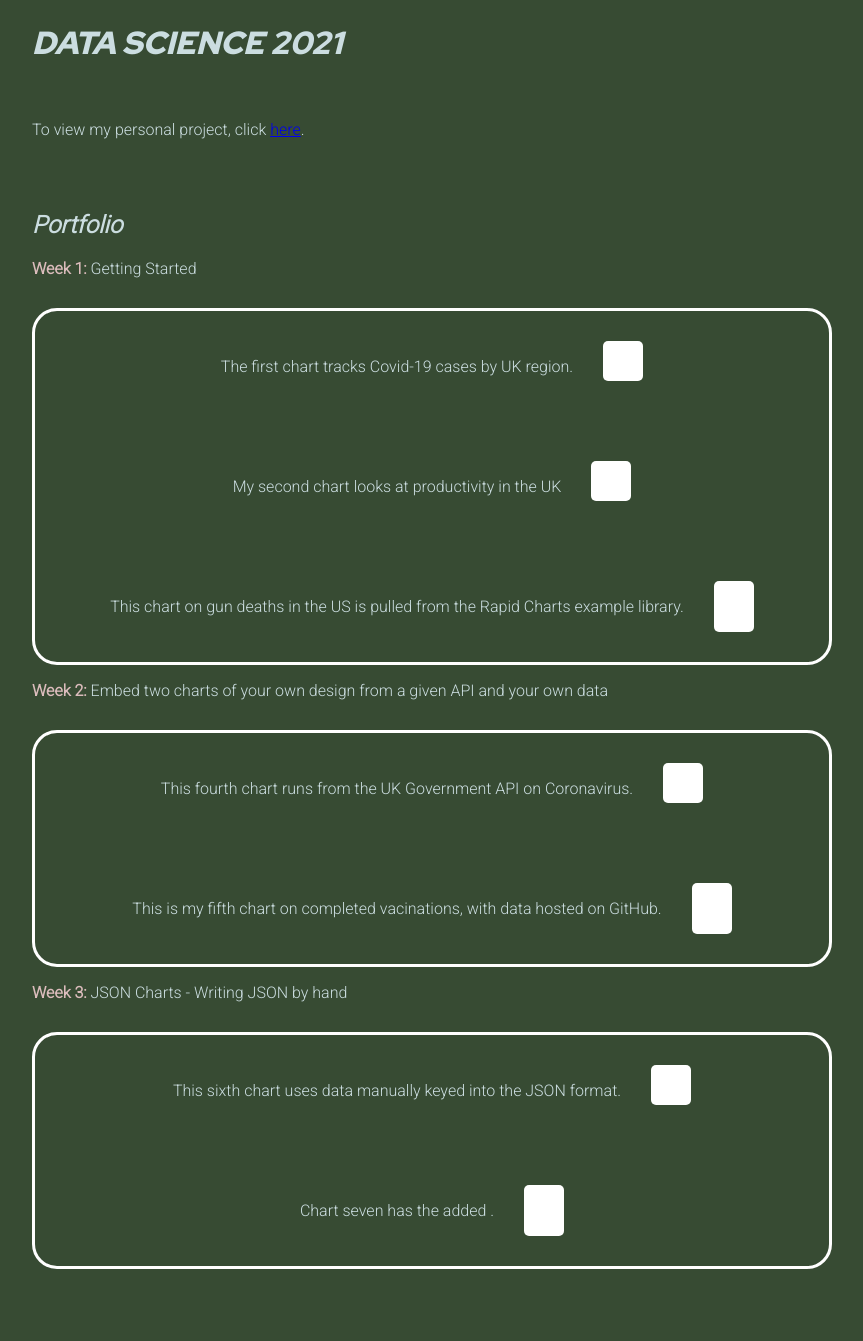
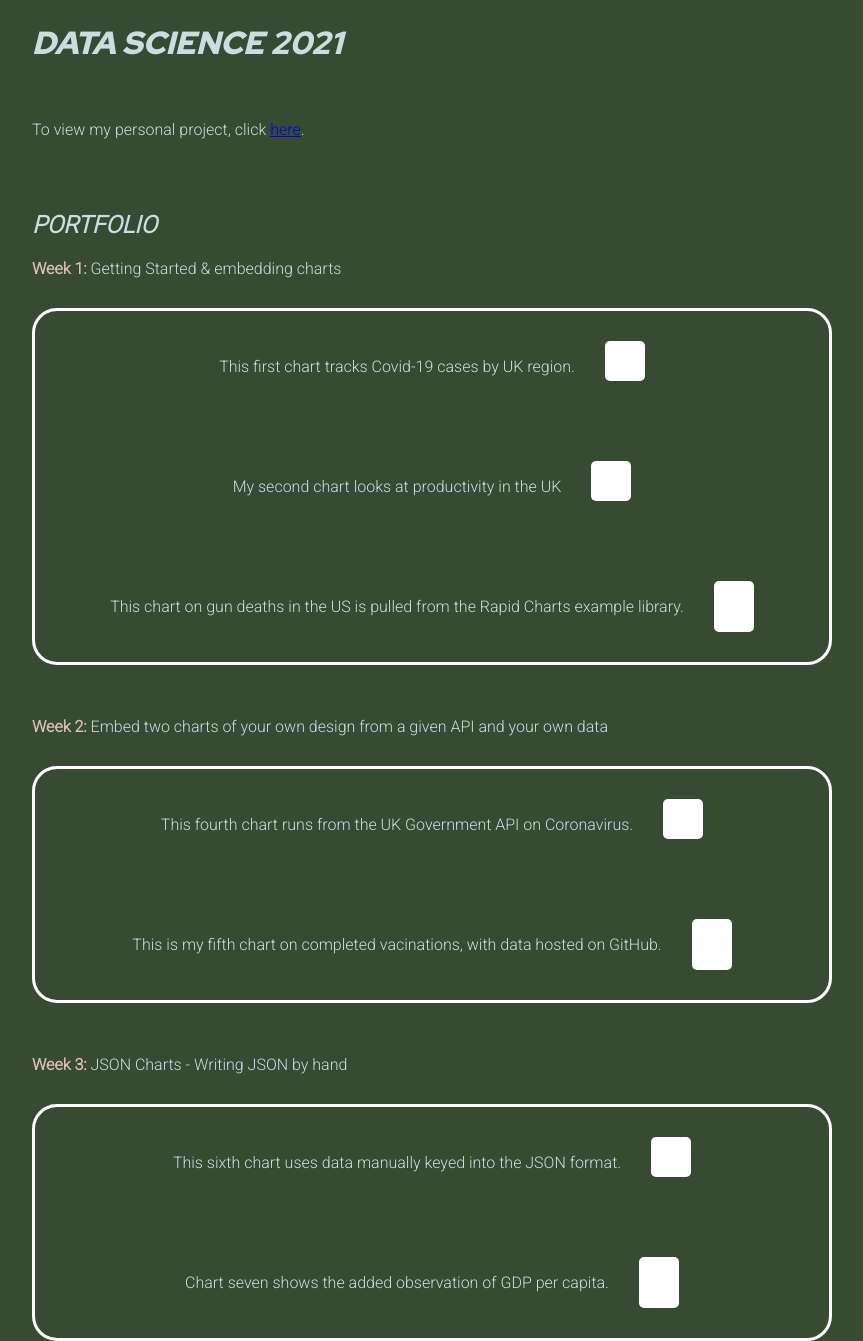
Before and after one commit to jamieprince/jamieprince.github.io, a plain HTML site: page index.html in a window 1280 px wide. Shown: the whole page, without its empty margins (208-1071 px from the left). Before the commit the page ends 1269 px from the top, so only its background shows below. Drawn offline with Linux system fonts and the light colour scheme; a script that the page names is missing.

Commit message:
Update index.html

```diff
--- a/index.html
+++ b/index.html
@@ -46,13 +46,13 @@
     </div>
     <br>
     <br>
-    <h2><i>Portfolio</i></h2>
+    <h2><i>PORTFOLIO</i></h2>
 
- <p class="bodyText"><span style="color: rgb(219, 188, 188); font-weight: 700;">Week 1:</span> Getting Started</p>
+ <p class="bodyText"><span style="color: rgb(219, 188, 188); font-weight: 700;">Week 1:</span> Getting Started & embedding charts</p>
 
  <container class="bcontainer">
 <!--Chart 1 -->
-     <p>The first chart tracks Covid-19 cases by UK region.</p>
+     <p>This first chart tracks Covid-19 cases by UK region.</p>
 <div class="chart" id="chart1">
       <script>
         var myChart1 = "chart1_covidUKRegions.json";
@@ -78,7 +78,8 @@
     </script>
 </div>
   </container>
-
+  <br>
+    <br>
  <p class="bodyText"><span style="color: rgb(219, 188, 188); font-weight: 1000;">Week 2:</span> Embed two charts of your own design from a given API and your own data</p>
 
 <container class="bcontainer">
@@ -100,7 +101,8 @@
     </script>
 </div>
   </container>
-
+  <br>
+    <br>
   <p class="bodyText"><span style="color: rgb(219, 188, 188); font-weight: 1000;">Week 3:</span> JSON Charts - Writing JSON by hand</p>
 <container class="bcontainer"
         <!--Chart 6 -->
@@ -112,12 +114,12 @@
     </script>
 </div>
 
-  <!--Chart 6 -->
-    <p>Chart seven has the added .</p>
-<div class="chart" id="chart6">
+  <!--Chart 7 -->
+    <p>Chart seven shows the added observation of GDP per capita.</p>
+<div class="chart" id="chart7">
     <script>
-      var myChart6 = "chart6_UKPop.json";
-      vegaEmbed('#chart6', myChart6);
+      var myChart7 = "-";
+      vegaEmbed('#chart7', myChart7);
     </script>
 </div>
   </container>
```
